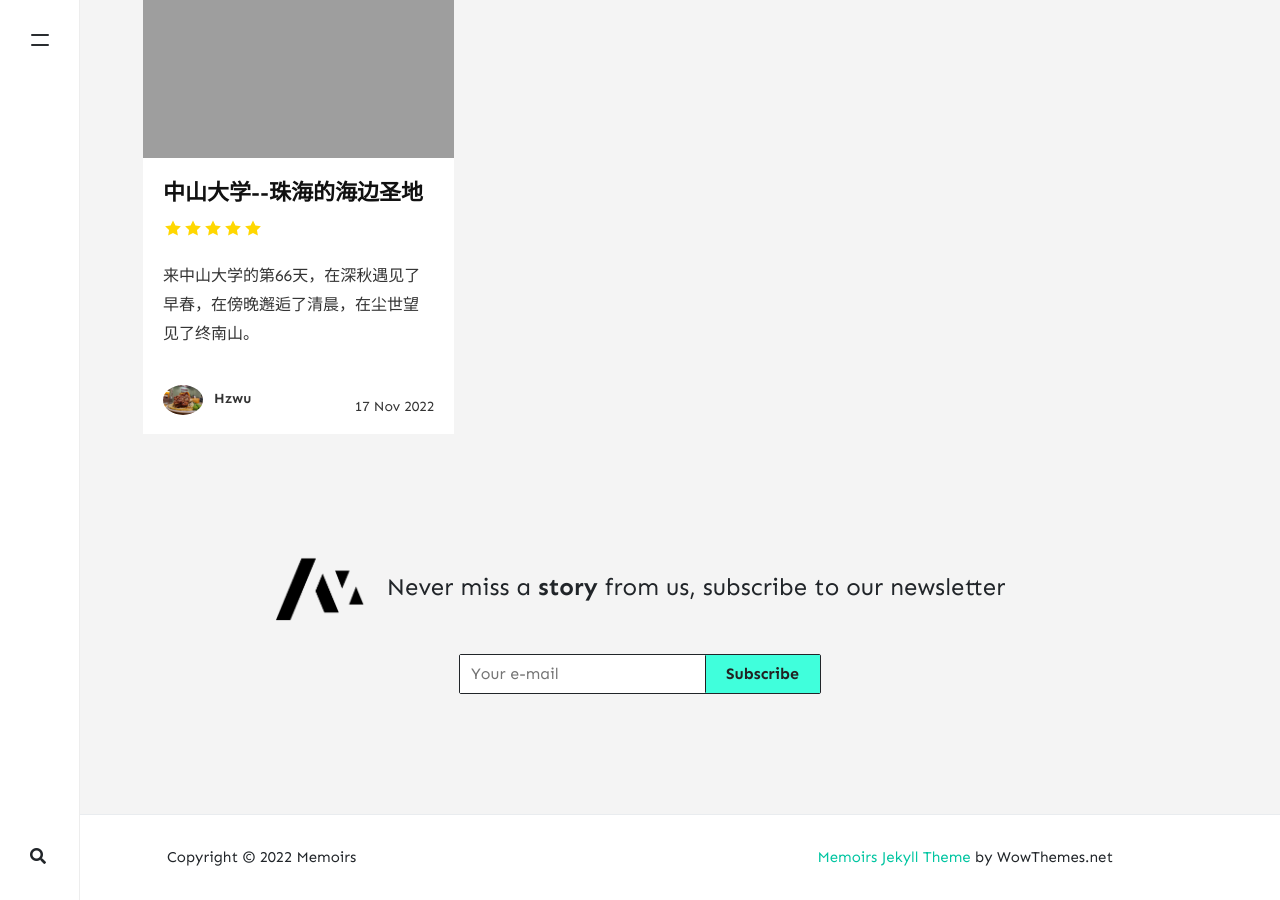
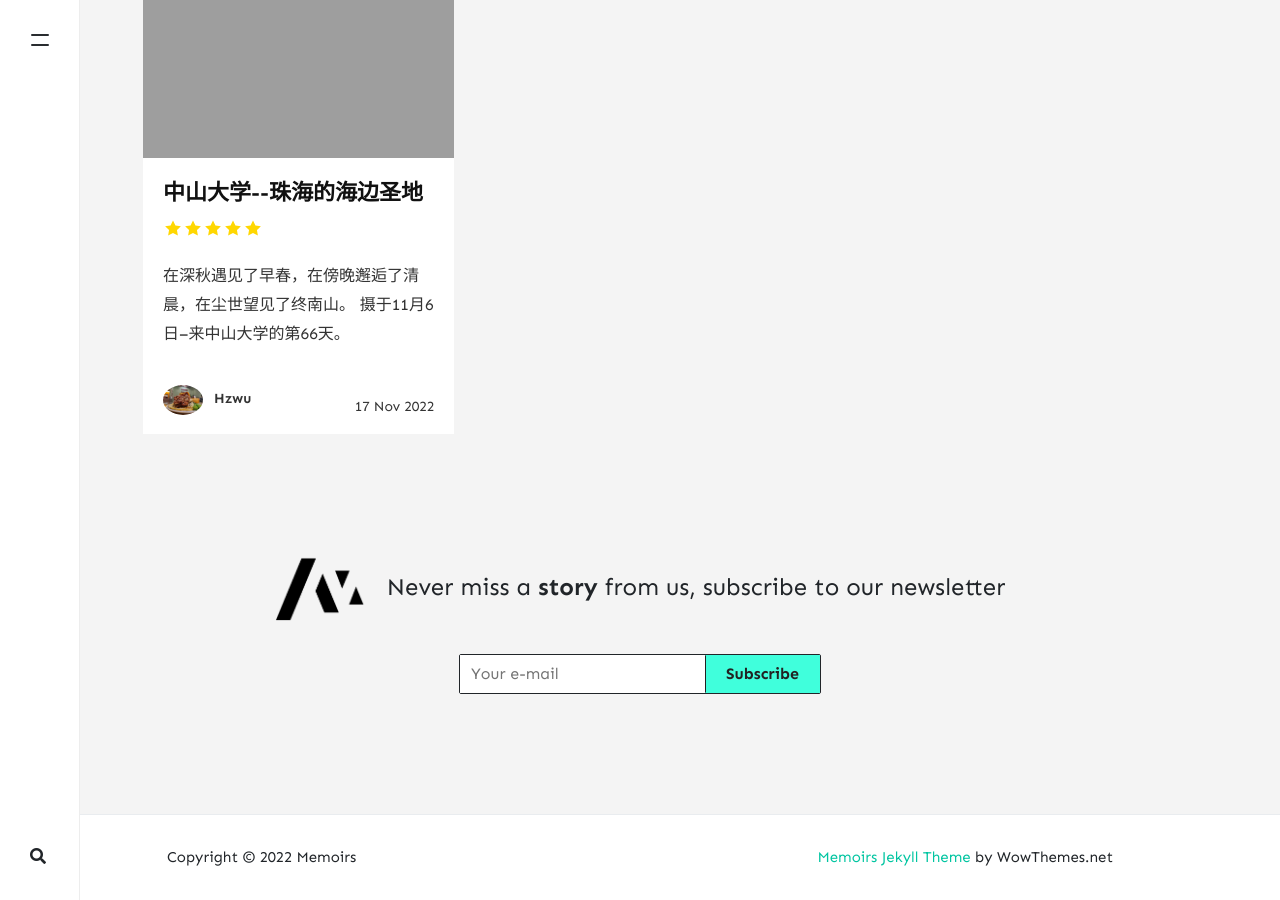
Before and after one commit to hongzhouwu/hongzhouwu.github.io, a Jekyll site: the page built from _pages/tags.md, in a window 1280 px wide and 900 px high, scrolled down 1918 px. Built offline with Jekyll 4.4.1, drawn with Linux system fonts in a browser that asks for light colours; nearby versions of some CDN libraries; comment, search, counter and statistics services are not loaded.

Commit message:
Update 2022-11-17-sysu.md

```diff
--- a/_posts/2022-11-17-sysu.md
+++ b/_posts/2022-11-17-sysu.md
@@ -7,5 +7,5 @@ tags: [ SYSU ]
 image: assets/images/10.jpg
 rating: 5
 ---
-
->来中山大学的第66天，在深秋遇见了早春，在傍晚邂逅了清晨，在尘世望见了终南山。
+在深秋遇见了早春，在傍晚邂逅了清晨，在尘世望见了终南山。
+>摄于11月6日--来中山大学的第66天。
```
